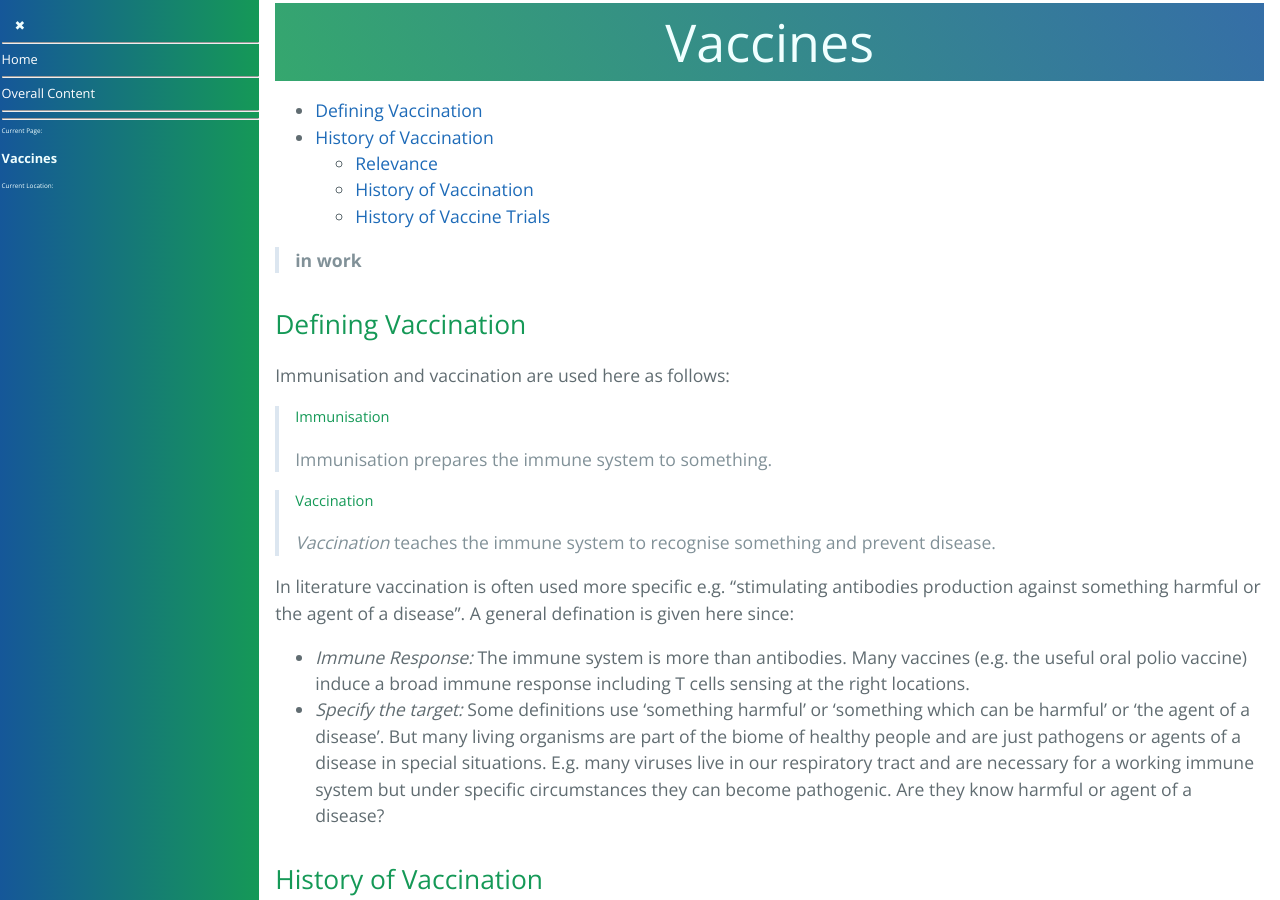
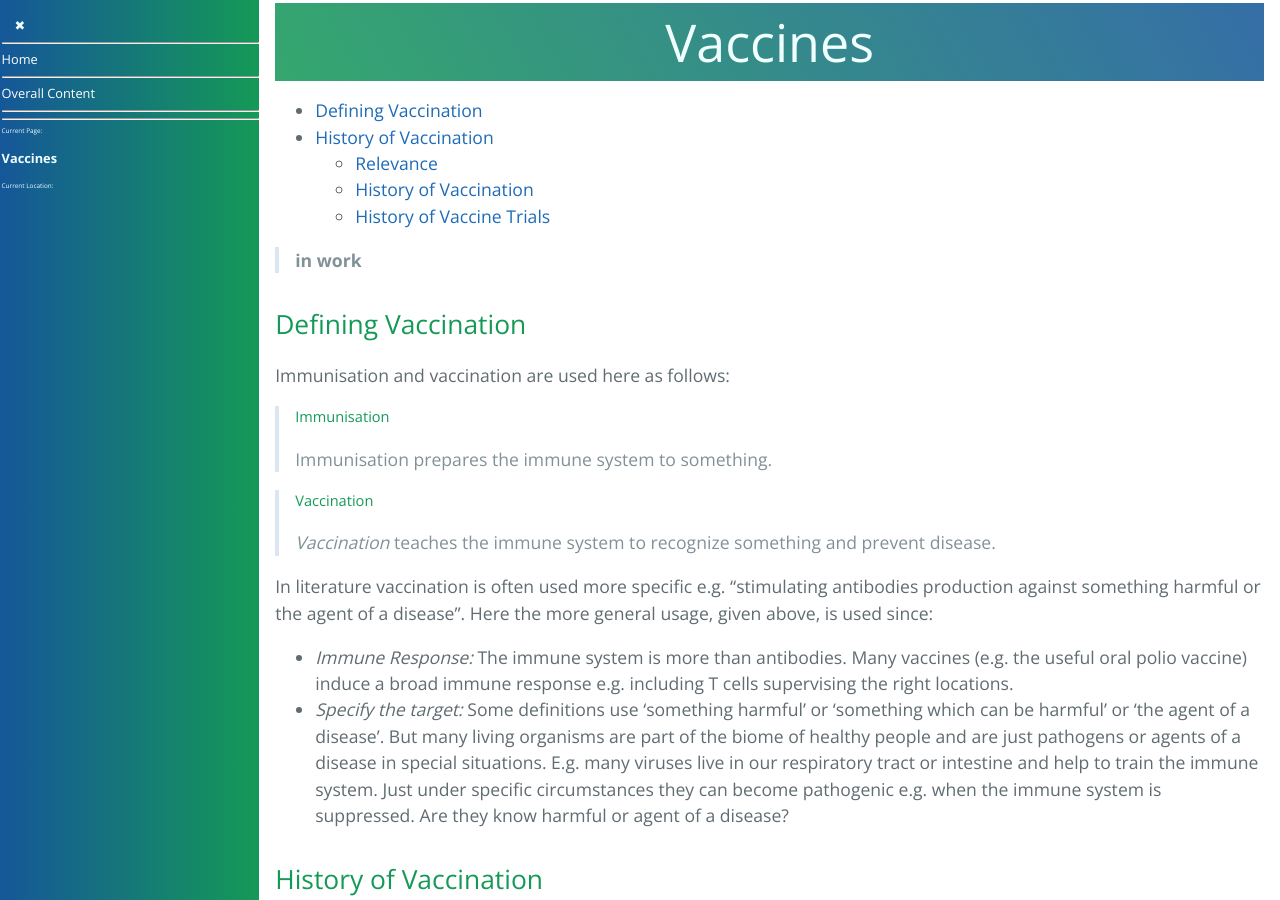
Before and after one commit to forestgrape/coronavirus, a Jekyll site: the page built from 10_vaccines/vaccines.md, in a window 1280 px wide and 900 px high. Built offline with Jekyll 4.4.1, drawn with Linux system fonts in a browser that asks for light colours; our own code applies the rules of GitHub Pages for plain Markdown files.

Commit message:
formulations

```diff
--- a/10_vaccines/vaccines.md
+++ b/10_vaccines/vaccines.md
@@ -10,15 +10,18 @@
 
 ## Defining Vaccination
 Immunisation and vaccination are used here as follows:
+
 > ##### Immunisation
 > Immunisation prepares the immune system to something.
 
 > ##### Vaccination
-> *Vaccination* teaches the immune system to recognise something and prevent disease.
+> *Vaccination* teaches the immune system to recognize something and prevent disease.
 
-In literature vaccination is often used more specific e.g. "stimulating antibodies production against something harmful or the agent of a disease". A general defination is given here since:
-* _Immune Response:_ The immune system is more than antibodies. Many vaccines (e.g. the useful oral polio vaccine) induce a broad immune response including T cells sensing at the right locations.
-* _Specify the target:_ Some definitions use 'something harmful' or 'something which can be harmful' or 'the agent of a disease'. But many living organisms are part of the biome of healthy people and are just pathogens or agents of a disease in special situations. E.g. many viruses live in our respiratory tract and are necessary for a working immune system but under specific circumstances they can become pathogenic. Are they know harmful or agent of a disease?
+In literature vaccination is often used more specific e.g. "stimulating antibodies production against something harmful or the agent of a disease". Here the more general usage, given above, is used since:
+* _Immune Response:_ The immune system is more than antibodies. Many vaccines (e.g. the useful oral polio vaccine) induce a broad immune response e.g. including T cells supervising the right locations.
+* _Specify the target:_ Some definitions use 'something harmful' or 'something which can be harmful' or 'the agent of a disease'. But many living organisms are part of the biome of healthy people and are just pathogens or agents of a disease in special situations. E.g. many viruses live in our respiratory tract or intestine and help to train the immune system. Just under specific circumstances they can become pathogenic e.g. when the immune system is suppressed. Are they know harmful or agent of a disease?
+
+
 
 ## History of Vaccination
 
```
